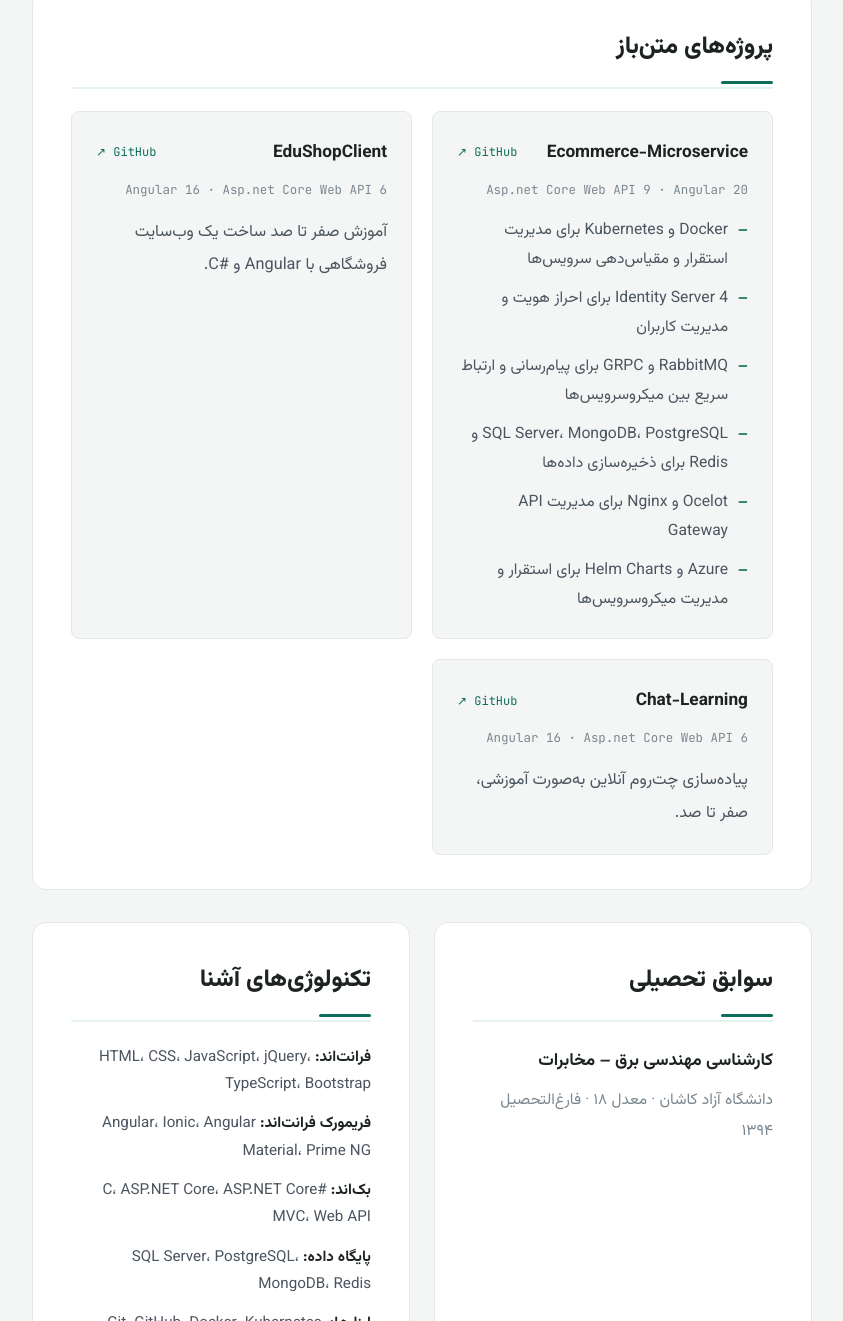
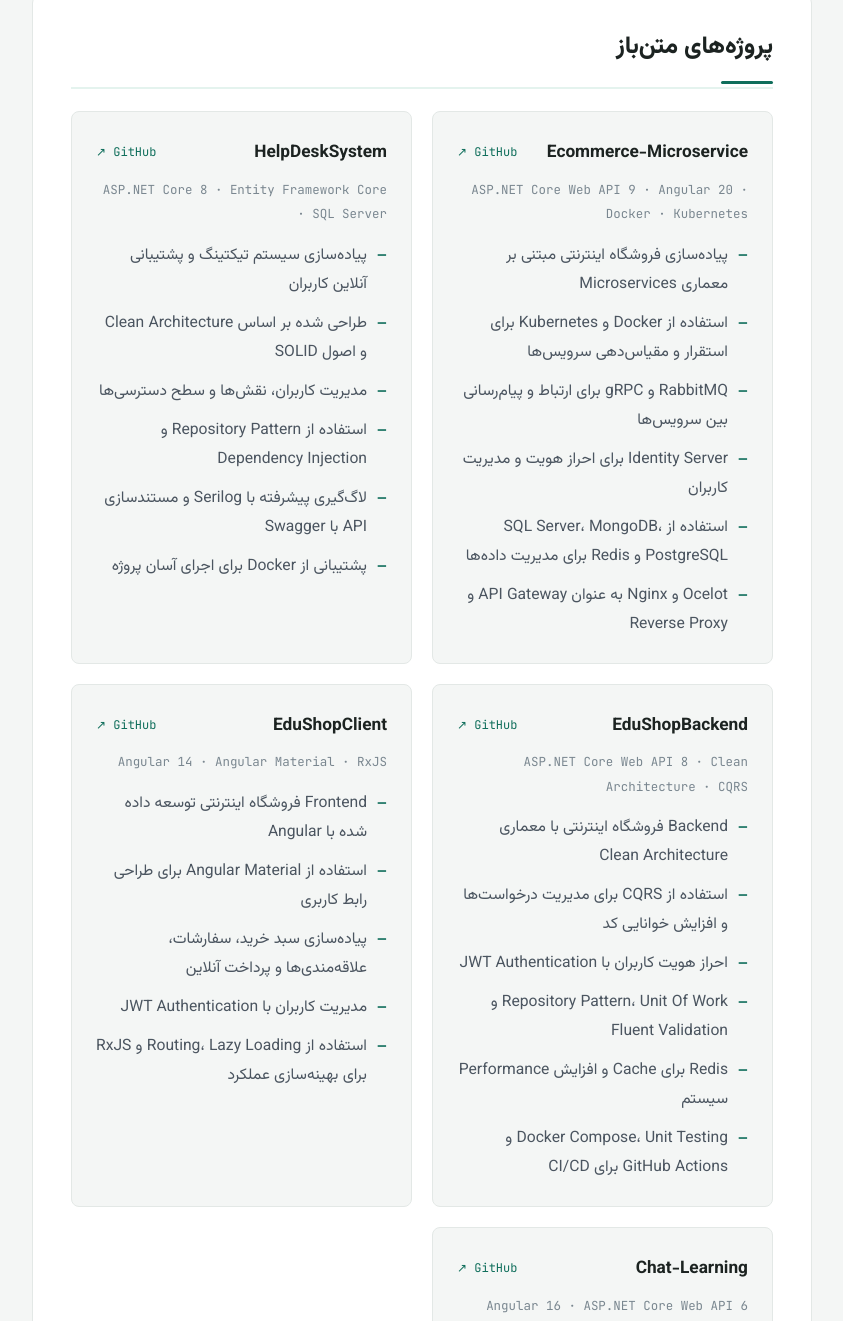
Before and after one commit to aliChavoshi/MyResume, a plain HTML site: page index.html in a window 1280 px wide. Shown: the part 3369-4690 px from the top of the page, without its empty margins (42-885 px from the left). Drawn offline with Linux system fonts and the light colour scheme.

Commit message:
refactor OPEN SOURCE PROJECTS

```diff
--- a/index.html
+++ b/index.html
@@ -280,22 +280,72 @@
         <h2 class="block__title"><span>پروژه‌های متن‌باز</span></h2>
 
         <div class="project-grid">
+
           <article class="project">
             <div class="project__head">
               <h3>Ecommerce-Microservice</h3>
               <a href="https://github.com/aliChavoshi/Ecommerce-Microservice" target="_blank" rel="noopener"
                 class="project__link">GitHub ↗</a>
             </div>
-            <p class="project__stack" dir="ltr">Asp.net Core Web API 9 · Angular 20</p>
+
+            <p class="project__stack" dir="ltr">
+              ASP.NET Core Web API 9 · Angular 20 · Docker · Kubernetes
+            </p>
+
             <ul class="dash-list">
-              <li>Docker و Kubernetes برای مدیریت استقرار و مقیاس‌دهی سرویس‌ها</li>
-              <li>Identity Server 4 برای احراز هویت و مدیریت کاربران</li>
-              <li>RabbitMQ و GRPC برای پیام‌رسانی و ارتباط سریع بین میکروسرویس‌ها</li>
-              <li>SQL Server، MongoDB، PostgreSQL و Redis برای ذخیره‌سازی داده‌ها</li>
-              <li>Ocelot و Nginx برای مدیریت API Gateway</li>
-              <li>Azure و Helm Charts برای استقرار و مدیریت میکروسرویس‌ها</li>
+              <li>پیاده‌سازی فروشگاه اینترنتی مبتنی بر معماری Microservices</li>
+              <li>استفاده از Docker و Kubernetes برای استقرار و مقیاس‌دهی سرویس‌ها</li>
+              <li>RabbitMQ و gRPC برای ارتباط و پیام‌رسانی بین سرویس‌ها</li>
+              <li>Identity Server برای احراز هویت و مدیریت کاربران</li>
+              <li>استفاده از SQL Server، MongoDB، PostgreSQL و Redis برای مدیریت داده‌ها</li>
+              <li>Ocelot و Nginx به عنوان API Gateway و Reverse Proxy</li>
             </ul>
           </article>
+
+
+          <article class="project">
+            <div class="project__head">
+              <h3>HelpDeskSystem</h3>
+              <a href="https://github.com/aliChavoshi/HelpDeskSystem" target="_blank" rel="noopener"
+                class="project__link">GitHub ↗</a>
+            </div>
+
+            <p class="project__stack" dir="ltr">
+              ASP.NET Core 8 · Entity Framework Core · SQL Server
+            </p>
+
+            <ul class="dash-list">
+              <li>پیاده‌سازی سیستم تیکتینگ و پشتیبانی آنلاین کاربران</li>
+              <li>طراحی شده بر اساس Clean Architecture و اصول SOLID</li>
+              <li>مدیریت کاربران، نقش‌ها و سطح دسترسی‌ها</li>
+              <li>استفاده از Repository Pattern و Dependency Injection</li>
+              <li>لاگ‌گیری پیشرفته با Serilog و مستندسازی API با Swagger</li>
+              <li>پشتیبانی از Docker برای اجرای آسان پروژه</li>
+            </ul>
+          </article>
+
+
+          <article class="project">
+            <div class="project__head">
+              <h3>EduShopBackend</h3>
+              <a href="https://github.com/aliChavoshi/EduShopBackend" target="_blank" rel="noopener"
+                class="project__link">GitHub ↗</a>
+            </div>
+
+            <p class="project__stack" dir="ltr">
+              ASP.NET Core Web API 8 · Clean Architecture · CQRS
+            </p>
+
+            <ul class="dash-list">
+              <li>Backend فروشگاه اینترنتی با معماری Clean Architecture</li>
+              <li>استفاده از CQRS برای مدیریت درخواست‌ها و افزایش خوانایی کد</li>
+              <li>احراز هویت کاربران با JWT Authentication</li>
+              <li>Repository Pattern، Unit Of Work و Fluent Validation</li>
+              <li>Redis برای Cache و افزایش Performance سیستم</li>
+              <li>Docker Compose، Unit Testing و GitHub Actions برای CI/CD</li>
+            </ul>
+          </article>
+
 
           <article class="project">
             <div class="project__head">
@@ -303,9 +353,20 @@
               <a href="https://github.com/aliChavoshi/EduShopClient" target="_blank" rel="noopener"
                 class="project__link">GitHub ↗</a>
             </div>
-            <p class="project__stack" dir="ltr">Angular 16 · Asp.net Core Web API 6</p>
-            <p class="prose prose--tight">آموزش صفر تا صد ساخت یک وب‌سایت فروشگاهی با Angular و #C.</p>
+
+            <p class="project__stack" dir="ltr">
+              Angular 14 · Angular Material · RxJS
+            </p>
+
+            <ul class="dash-list">
+              <li>Frontend فروشگاه اینترنتی توسعه داده شده با Angular</li>
+              <li>استفاده از Angular Material برای طراحی رابط کاربری</li>
+              <li>پیاده‌سازی سبد خرید، سفارشات، علاقه‌مندی‌ها و پرداخت آنلاین</li>
+              <li>مدیریت کاربران با JWT Authentication</li>
+              <li>استفاده از Routing، Lazy Loading و RxJS برای بهینه‌سازی عملکرد</li>
+            </ul>
           </article>
+
 
           <article class="project">
             <div class="project__head">
@@ -313,9 +374,16 @@
               <a href="https://github.com/aliChavoshi/Chat-Learning" target="_blank" rel="noopener"
                 class="project__link">GitHub ↗</a>
             </div>
-            <p class="project__stack" dir="ltr">Angular 16 · Asp.net Core Web API 6</p>
-            <p class="prose prose--tight">پیاده‌سازی چت‌روم آنلاین به‌صورت آموزشی، صفر تا صد.</p>
+
+            <p class="project__stack" dir="ltr">
+              Angular 16 · ASP.NET Core Web API 6
+            </p>
+
+            <p class="prose prose--tight">
+              پیاده‌سازی چت‌روم آنلاین به‌صورت آموزشی با استفاده از Angular و ASP.NET Core.
+            </p>
           </article>
+
         </div>
       </section>
 
```
